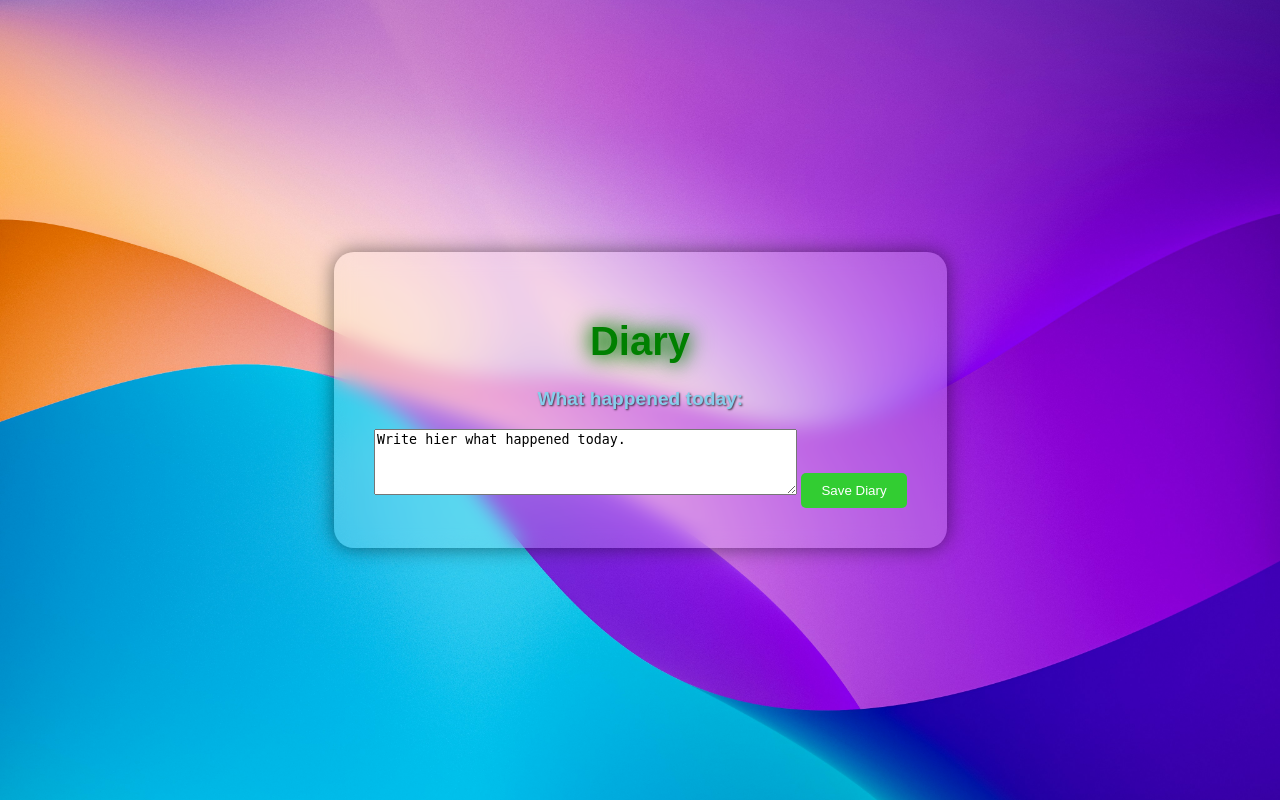
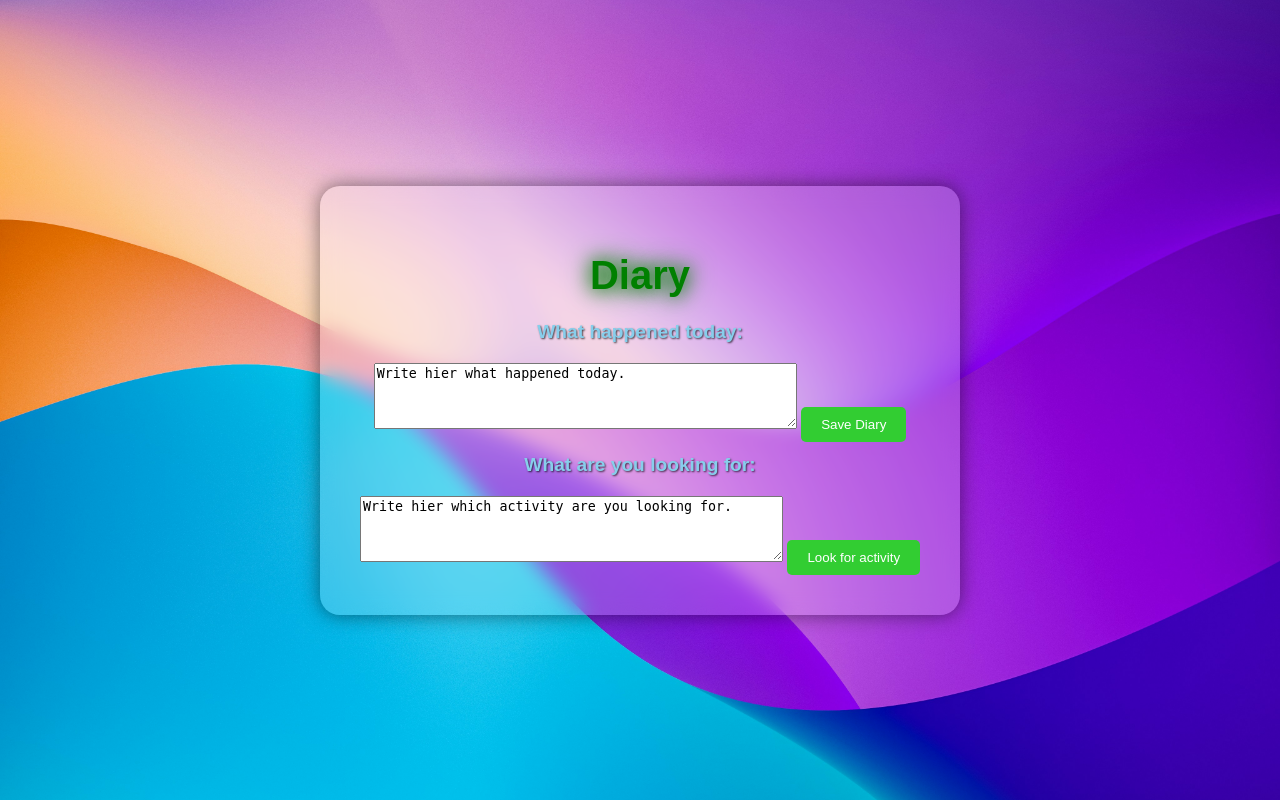
Before and after one commit to anzak-hub/Diary_Flask, a Flask app: page / in a window 1280 px wide. Run offline with Flask 3, Linux system fonts and the light colour scheme.

Commit message:
First try for LookForActivity

```diff
--- a/app.py
+++ b/app.py
@@ -1,45 +1,57 @@
 from flask import Flask, render_template, request
 from datetime import datetime
+import os
 
 app = Flask(__name__)
-
-def categorize_bmi(bmi):
-    if bmi < 18.5:
-        return "you are underweight - eat more!", "too-thin"
-    elif bmi < 25:
-        return "you have normal weight - keep on going!", "normal"
-    else:
-        return "you are overweight - eat less and move more!", "too-fat"
 
 # Definere den Pfad für die Home Page
 @app.route('/', methods=["GET", "POST"])
 def index():
-    bmi = None
-    cat = None
-    classy = None
     if request.method == 'POST':
+
         diaryInput = request.form["diaryInput"]
 
         saveDiaryInputToFile(diaryInput)
 
-    return render_template('index.html', bmi=bmi, category=cat, classy=classy)
+        LookForActivity = request.form["lookForActivity"]
+
+        findTheActivity(lookForActivity)
+
+    return render_template('index.html')
 
 def saveDiaryInputToFile(text_):
     folder_path = "diary_sites/"
-    #get current datetime
-    now = datetime.now()
-    # Format date and time as string
-    date_time_str = now.strftime("%Y-%m-%d %H-%M")
-    date_time_str = date_time_str.replace(" ", "-")
+
+    #get today datetime
+    today = datetime.today().date()
 
     #create the file name
-    file_name = folder_path + date_time_str + ".txt"
+    file_name = folder_path + f"{today}" + ".txt"
 
     # Open a file in write mode
-    with open(file_name, 'a') as file:
-
+    with open(f"{file_name}", 'a') as file:
         # Write some text to the file
         file.write(text_ + "\n")
+
+def findTheActivity(activity):
+
+    directory = "/diarysites"
+
+    # All the files
+    file_list = os.listdir(directory)
+
+    for f in file_list:
+
+        with open(f, 'r') as file:
+            activities = ""
+            lines = file.readline()
+
+            for line in lines:
+                activities += line
+
+            if activity in activities:
+                return f
+
 
 if __name__ == "__main__":
     app.run(debug=True, use_reloader=False)
--- a/templates/index.html
+++ b/templates/index.html
@@ -20,6 +20,15 @@
             <!--input type="number" name="weight" id="weight" required><br><br-->
 
             <input type="submit" value="Save Diary">
+
+            <p><label for="lookForActivity">What are you looking for:</label></p>
+            <textarea id="lookForActivity" name="lookForActivity" rows="4" cols="50">Write hier which activity are you looking for.</textarea>
+
+            <!--label for="weight">Weight (kg)</label-->
+            <!--input type="number" name="weight" id="weight" required><br><br-->
+
+            <input type="submit" value="Look for activity">
+
         </form>
         {% if bmi %}
             <h2>Your BMI is {{ bmi }}</h2>
```
